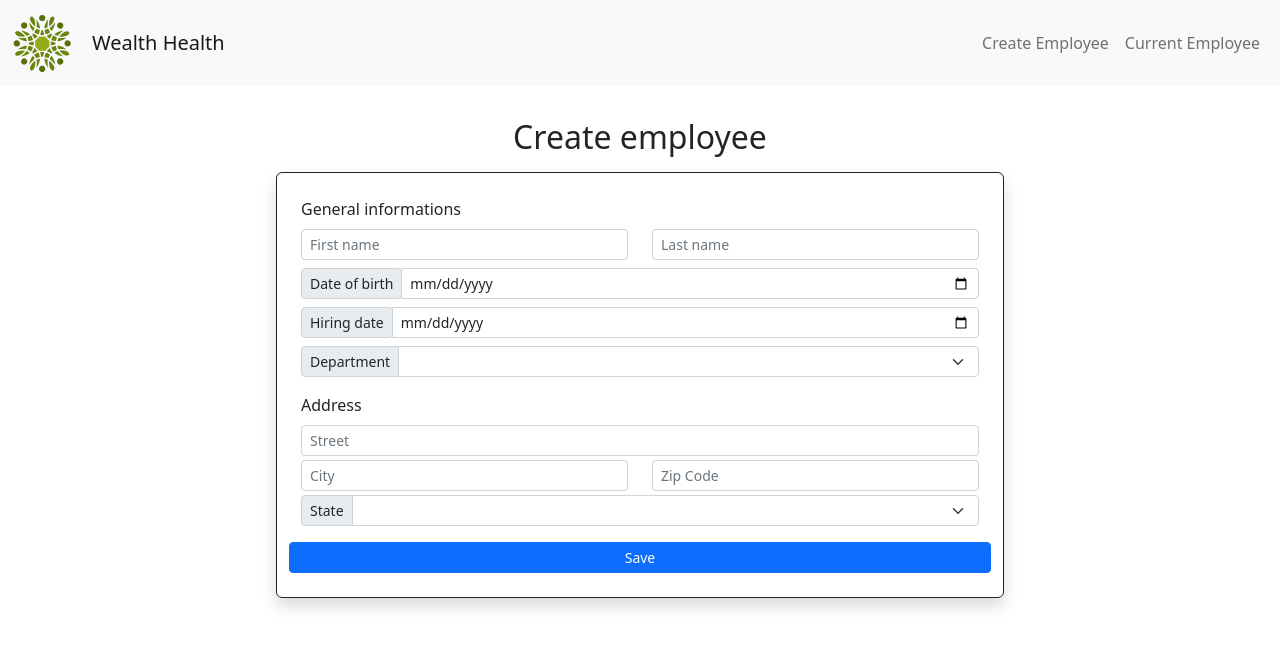
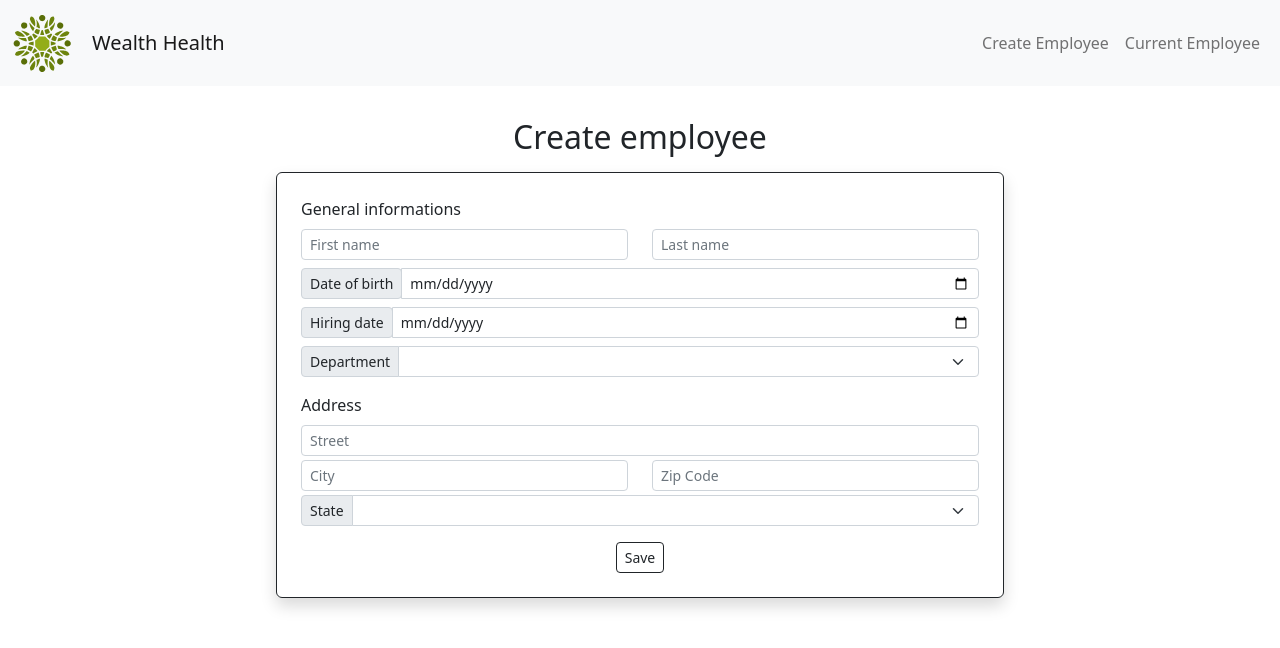
Before and after one commit to Erik-TH/P14-OC, a React (Create React App) app: page / in a window 1280 px wide. Shown: the top 648 px of the page. Built offline with nearby package versions, Linux system fonts and the light colour scheme.

Commit message:
form : update style submit button

```diff
--- a/src/components/FormCreateEmployee.jsx
+++ b/src/components/FormCreateEmployee.jsx
@@ -181,11 +181,11 @@ function FormCreateEmployee() {
               </Form.Group>
             </Row>
 
-            <Row>
-                <Button size="sm" type="submit">
-                  Save
-                </Button>
-            </Row>
+            <Col className="text-center">
+              <Button size="sm" variant="outline-dark" type="submit">
+                Save
+              </Button>
+            </Col>
 
           </Form>
         </Col>
```
